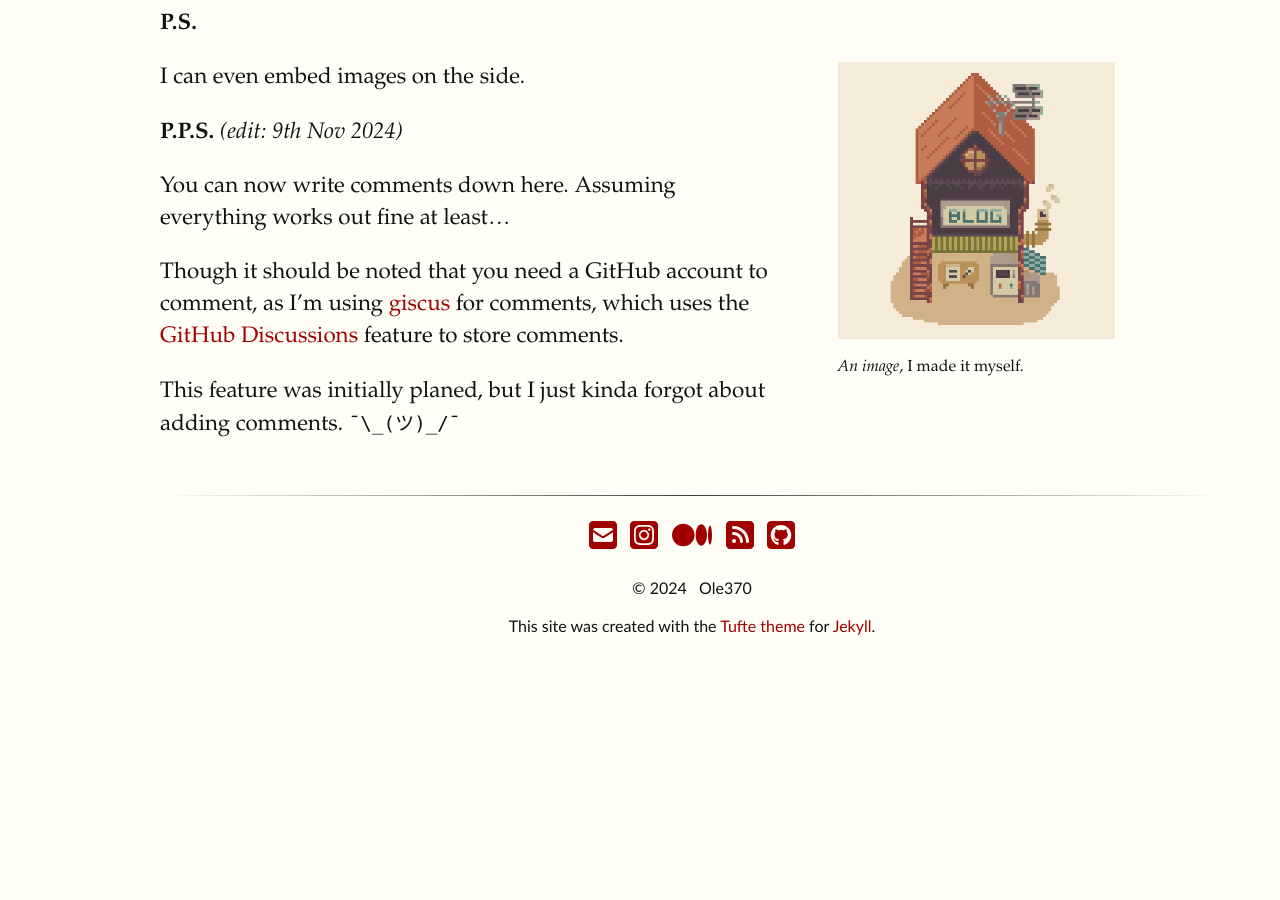
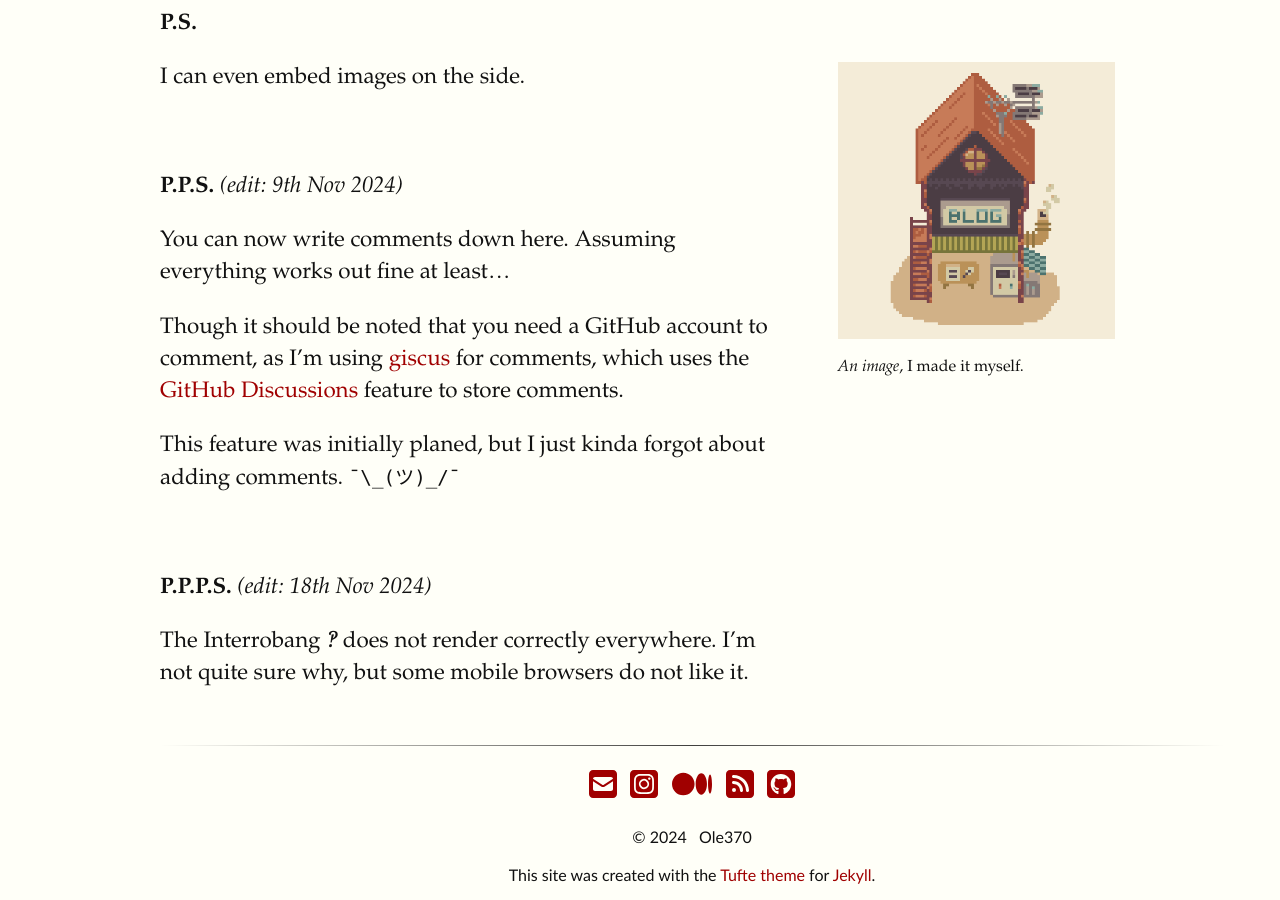
Before and after one commit to SpeedyNurBesser/blog, a Jekyll site: the page built from _posts/2024-10-27-hi.md, in a window 1280 px wide and 900 px high, scrolled down 701 px. Built offline with Jekyll 4.4.1, drawn with Linux system fonts in a browser that asks for light colours; comment, search, counter and statistics services are not loaded; before the commit the page ends 1352 px from its top, so only the background shows below that.

Commit message:
Added new post "Living an uncertain life" and edited Test Post (PPPS.)

```diff
--- a/_posts/2024-10-27-hi.md
+++ b/_posts/2024-10-27-hi.md
@@ -7,6 +7,8 @@ date:   2024-10-27 10:05:42 +0200
 Hey there, good to see you.
 
 I'm testing stuff right here.
+
+<!--more-->
 
 Did you realize that I can add footnotes here {% sidenote 'banana' "Like right here to the side (unless your on a small screen like a phone, where it's displayed directly beneath the text, but only, when the foot(side-)note was clicked upon.)"%}, but there at the side of the page! (Note, that there aren't called footnotes, but sidenotes, which I like even better, for it feels more natural to me to say: *Let me just add a quick sidenote here.*)
 
@@ -18,14 +20,7 @@ This is possible, as I'm using a theme for Jekyll{% sidenote 'onJekyll' "[Jekyll
 
 I can even embed images on the side. {% marginfigure 'mf-id-1' 'assets/img/marginFigureTest1.png' '*An image*, I made it myself.'  %}
 
-
-
-
-
-
-
-
-
+<br>
 
 **P.P.S.** *(edit: 9th Nov 2024)*
 
@@ -34,3 +29,9 @@ You can now write comments down here. Assuming everything works out fine at leas
 Though it should be noted that you need a GitHub account to comment, as I'm using [giscus](https://giscus.app/) for comments, which uses the [GitHub Discussions](https://docs.github.com/en/discussions) feature to store comments.
 
 This feature was initially planed, but I just kinda forgot about adding comments. `¯\_(ツ)_/¯`
+
+<br>
+
+**P.P.P.S.** *(edit: 18th Nov 2024)*
+
+The Interrobang *‽* does not render correctly everywhere. I'm not quite sure why, but some mobile browsers do not like it.
```
Also changed, not shown: _posts/2024-11-18-uncertainty.md (added, +15 -0 lines).
